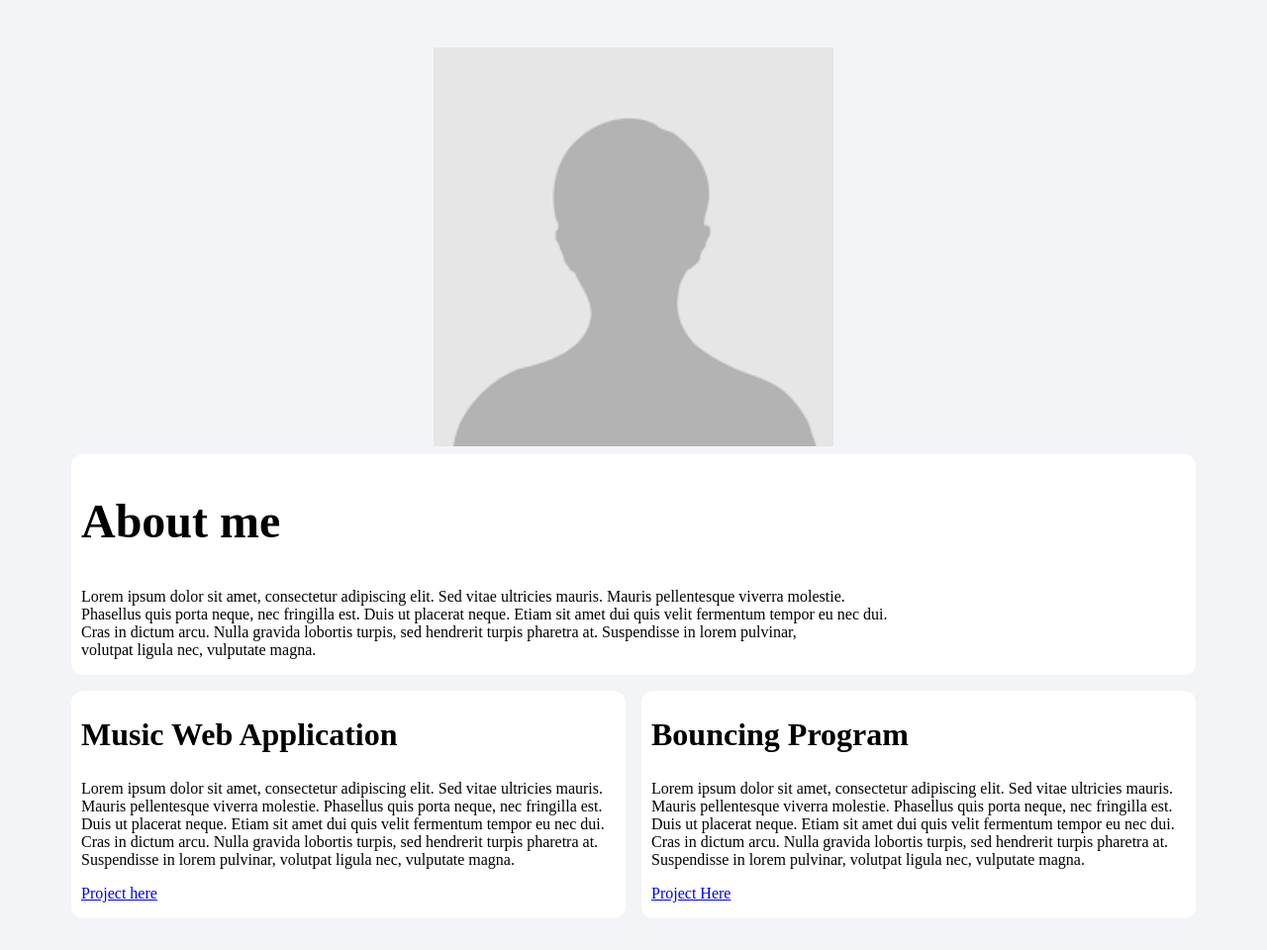
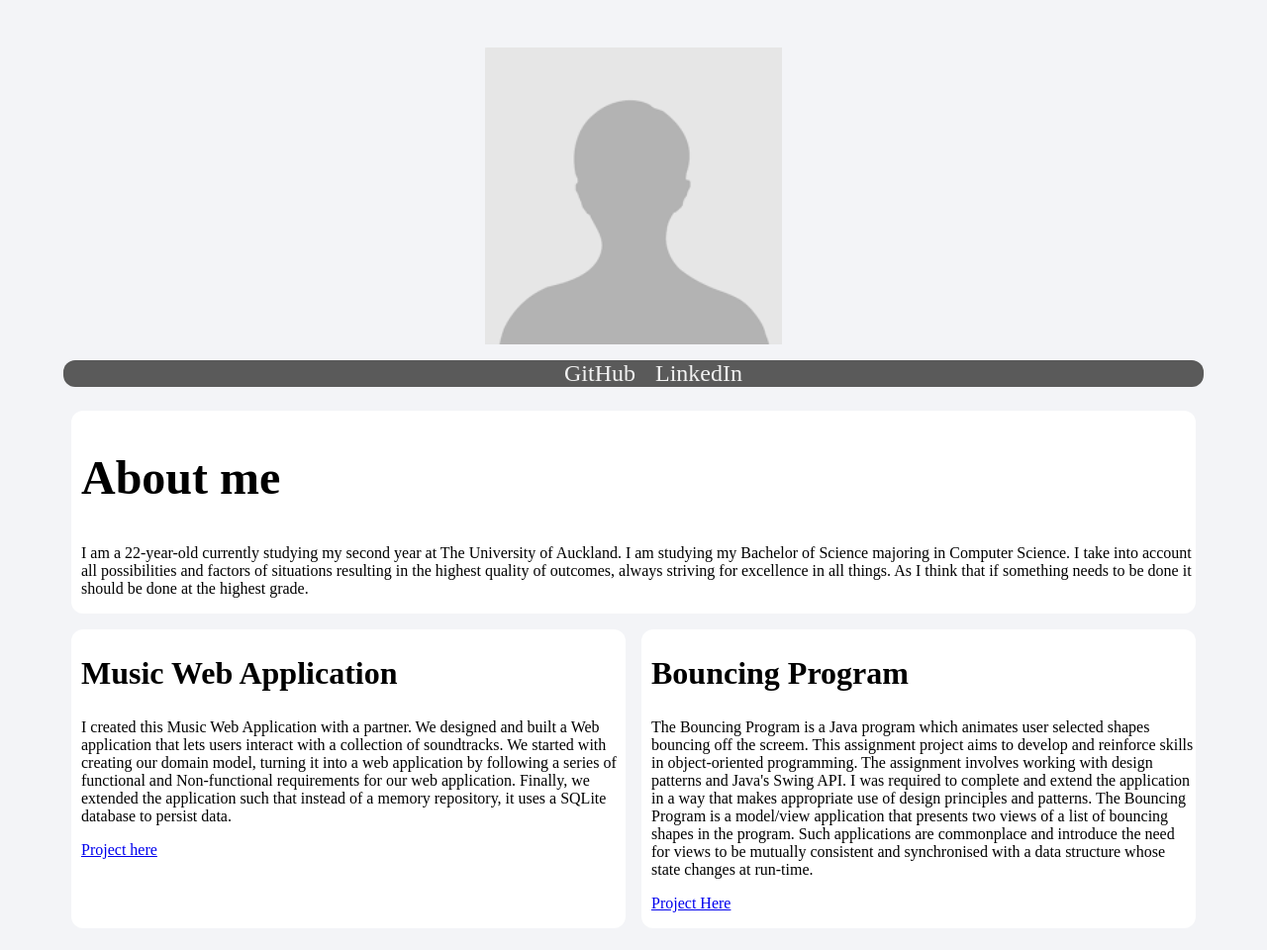
Before and after one commit to PeymonA/parm175.github.io, a plain HTML site: page index.html in a window 1280 px wide. Shown: the whole page at 99% size. Drawn offline with Linux system fonts and the light colour scheme.

Commit message:
Update index.html

```diff
--- a/index.html
+++ b/index.html
@@ -18,17 +18,23 @@
 </head>
 <body>
 <header>
-    <img src="photo.png" alt="Profile Picture">
+    <img src="photo.png" alt="Profile Picture" style="width:300px;height:300px;">
 </header>
+<nav>
+    <ul>
+        <li><a href="https://github.com/parm175">GitHub</a></li>
+        <li><a href="https://www.linkedin.com/in/peymon-armand-a9629b258/">LinkedIn</a></li>
+    </ul>
+</nav>
 <main>
     <section>
         <div>
             <h1>About me</h1>
             <p>
-                Lorem ipsum dolor sit amet, consectetur adipiscing elit. Sed vitae ultricies mauris. Mauris pellentesque viverra molestie. <br>
-                Phasellus quis porta neque, nec fringilla est. Duis ut placerat neque. Etiam sit amet dui quis velit fermentum tempor eu nec dui. <br>
-                Cras in dictum arcu. Nulla gravida lobortis turpis, sed hendrerit turpis pharetra at. Suspendisse in lorem pulvinar, <br>
-                volutpat ligula nec, vulputate magna.
+                I am a 22-year-old currently studying my second year at The University of Auckland. I am studying my Bachelor
+                of Science majoring in Computer Science. I take into account all possibilities and factors of situations
+                resulting in the highest quality of outcomes, always striving for excellence in all things. As I think that
+                if something needs to be done it should be done at the highest grade.
             </p>
         </div>
     </section>
@@ -36,20 +42,22 @@
         <div>
             <h2>Music Web Application</h2>
             <p>
-                Lorem ipsum dolor sit amet, consectetur adipiscing elit. Sed vitae ultricies mauris. Mauris pellentesque viverra molestie.
-                Phasellus quis porta neque, nec fringilla est. Duis ut placerat neque. Etiam sit amet dui quis velit fermentum tempor eu nec dui.
-                Cras in dictum arcu. Nulla gravida lobortis turpis, sed hendrerit turpis pharetra at. Suspendisse in lorem pulvinar,
-                volutpat ligula nec, vulputate magna. <br>
+                I created this Music Web Application with a partner. We designed and built a Web application that lets users
+                interact with a collection of soundtracks. We started with creating our domain model, turning it into a web application
+                by following a series of functional and Non-functional requirements for our web application. Finally, we extended the
+                application such that instead of a memory repository, it uses a SQLite database to persist data.<br>
             </p>
             <p><a href="https://github.com/UoA-CS-Sindhwani-CS235-S2-2022/cs235_2022_assignment-parm175_blin125">Project here</a></p>
         </div>
         <div>
             <h2>Bouncing Program</h2>
             <p>
-                Lorem ipsum dolor sit amet, consectetur adipiscing elit. Sed vitae ultricies mauris. Mauris pellentesque viverra molestie.
-                Phasellus quis porta neque, nec fringilla est. Duis ut placerat neque. Etiam sit amet dui quis velit fermentum tempor eu nec dui.
-                Cras in dictum arcu. Nulla gravida lobortis turpis, sed hendrerit turpis pharetra at. Suspendisse in lorem pulvinar,
-                volutpat ligula nec, vulputate magna. <br>
+                The Bouncing Program is a Java program which animates user selected shapes bouncing off the screem. This assignment project
+                aims to develop and reinforce skills in object-oriented programming. The assignment involves working with design patterns
+                and Java's Swing API. I was required to complete and extend the application in a way that makes appropriate use of design
+                principles and patterns. The Bouncing Program is a model/view application that presents two views of a list of bouncing
+                shapes in the program. Such applications are commonplace and introduce the need for views to be mutually consistent and
+                synchronised with a data structure whose state changes at run-time. <br>
             </p>
             <p><a href="https://github.com/parm175/A-Bouncing-Program">Project Here</a></p>
         </div>
```
